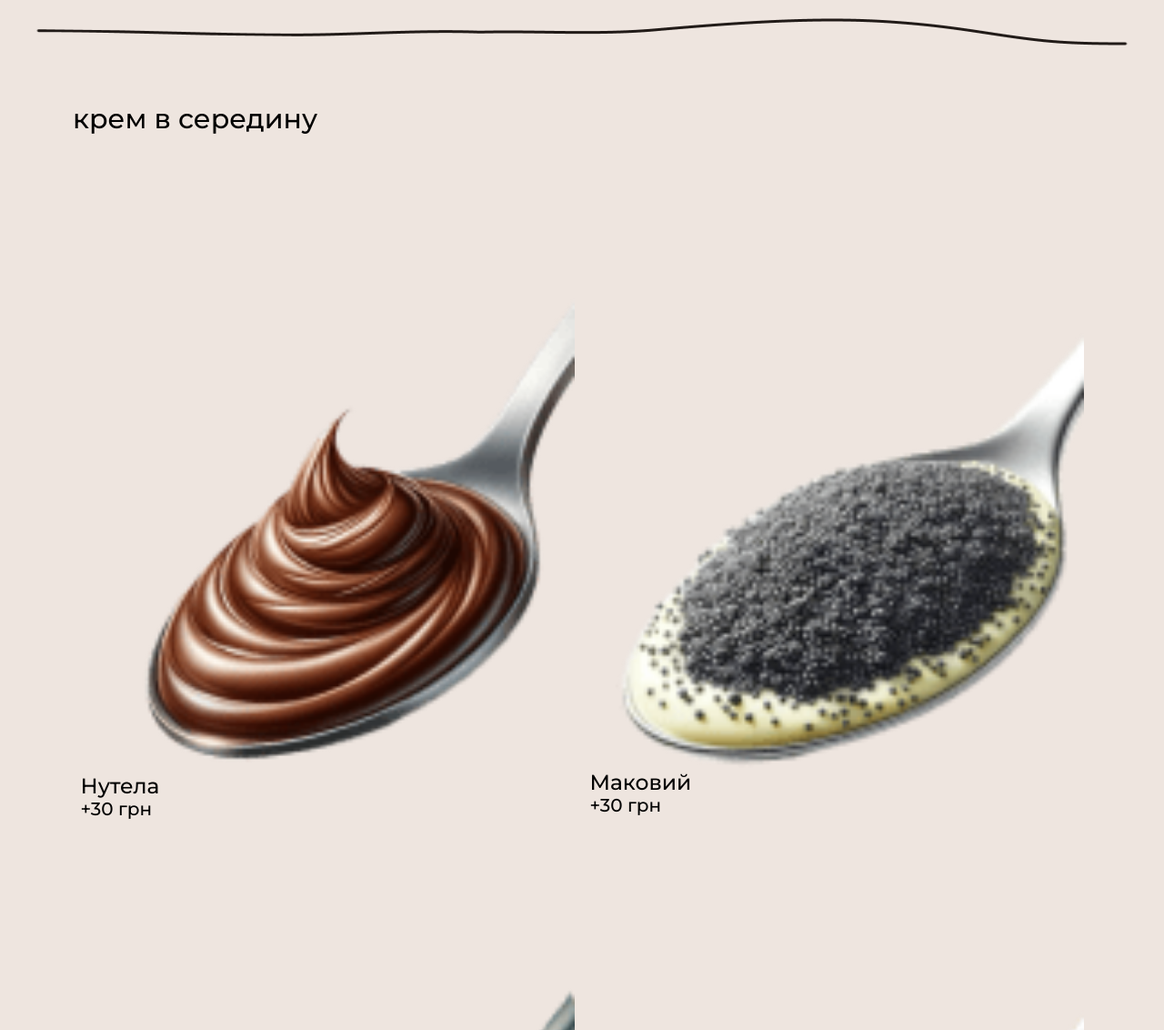
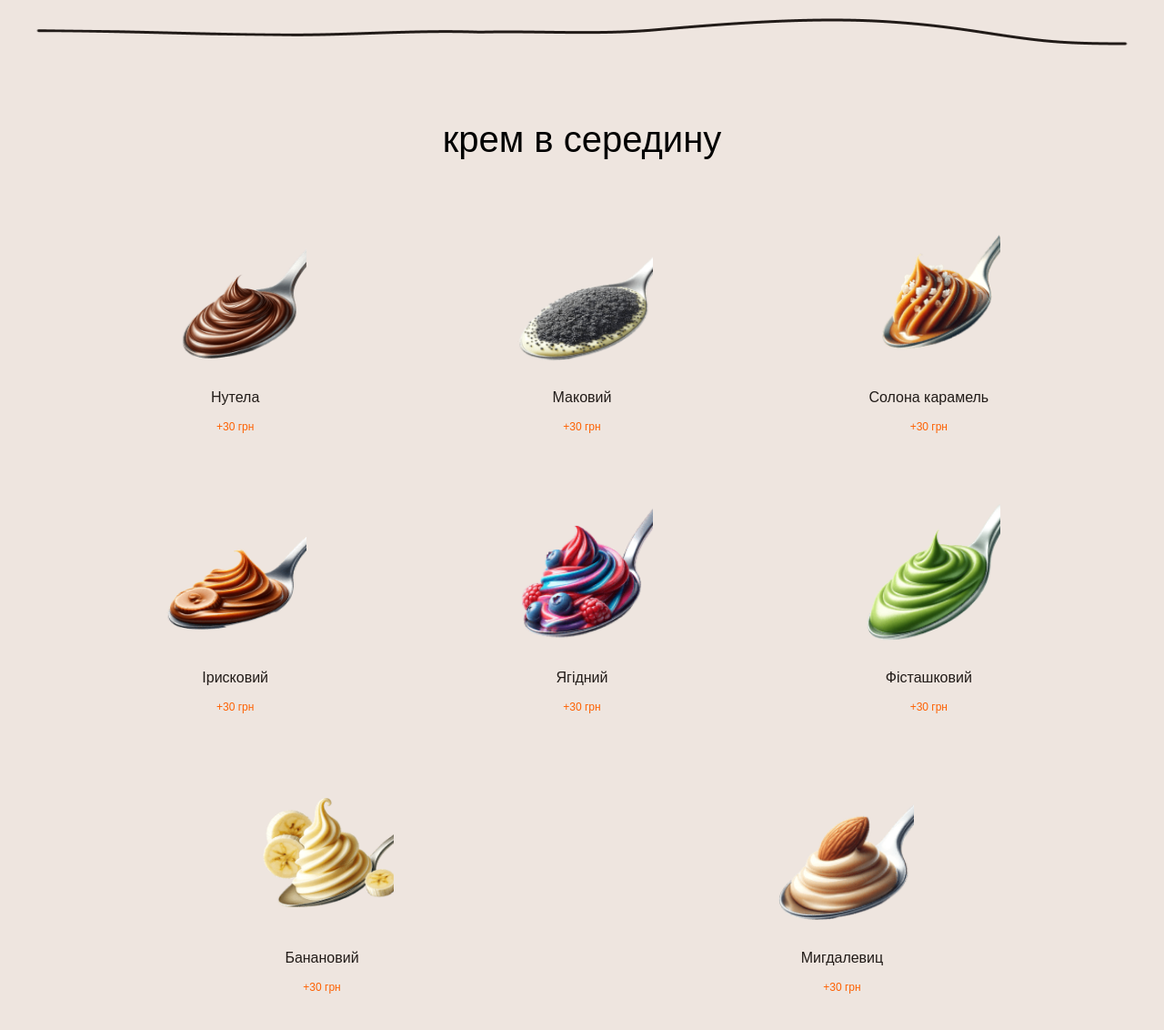
Before and after one commit to LadunovaNadia/Chimney_proj, a website built with Parcel: page src/index.html in a window 1280 px wide. Shown: the part 2660-3792 px from the top of the page at 91% size. Built offline with nearby package versions, Linux system fonts and the light colour scheme; a web font is replaced by a local one.

Commit message:
cream_inside_done

```diff
--- a/src/partials/cream_inside/cream_inside.css
+++ b/src/partials/cream_inside/cream_inside.css
@@ -1,5 +1,20 @@
 .cream_inside_section {
 	padding: 64px 0;
+
+	position: relative;
+}
+
+.cream_inside_section::after {
+	content: "";
+	background-image: url("/src/images/menu/curve_botton_line-min.png");
+	background-repeat: no-repeat;
+	position: absolute;
+	bottom: 0;
+	left: 50%;
+	transform: translateX(-50%);
+	width: 347px;
+	height: 18px;
+
 }
 
 .cream_inside_container {
@@ -8,10 +23,19 @@
 	gap: 64px;
 }
 
-.container {}
+.cream_title_svg_container {
+	display: flex;
+	align-items: center;
+	justify-content: center;
+}
 
 .cream_inside_title {
 	position: relative;
+
+	font-family: var(--font-family);
+	font-weight: var(--normal);
+	font-size: var(--subtitle-1);
+	color: var(--black-00);
 }
 
 .cream_inside_svg {
@@ -19,6 +43,7 @@
 	width: 273px;
 	height: 26px;
 	fill: var(--main-roze);
+	z-index: -1;
 }
 
 .cream_inside_list {
@@ -34,8 +59,93 @@
 width: calc((100% - (2 * 17px)) / 2);
 display: flex;
 flex-direction: column;
+align-items: center;
+gap: 30px;
+
+width: 163px;
+height: 268px;
 }
 
-.cream_list_title {}
+.cream_inside_item img {
+width: 159px;
+height: 157px;
+}
 
-.cream_list_text {}
+.cream_text_container {
+display: flex;
+flex-direction: column;
+gap: 7.5px;
+}
+
+.cream_list_title {
+font-family: var(--font-family);
+font-weight: var(--normal);
+font-size: var(--body-2);
+text-align: center;
+color: var(--black-100);
+}
+
+.cream_list_text {
+	font-family: var(--font-family);
+		font-weight: var(--normal);
+		font-size: 10px;
+		text-align: center;
+		color: var(--main-orange);
+}
+
+@media only screen and (min-width: 744px) {
+.cream_inside_section {
+	padding-top: 80px;
+}
+
+.cream_inside_section::after {
+	width: 669px;
+}
+
+.cream_inside_container {
+	gap: 69px;
+}
+
+.cream_inside_svg {
+	width: 609px;
+	height: 47px;
+}
+
+.cream_inside_title {
+	font-size: var(--large-3);
+}
+
+.cream_inside_list {
+	column-gap: 24px;
+}
+
+.cream_inside_item {
+		width: calc((100% - 2 * 24px) / 3);
+}
+
+.cream_inside_list li:nth-child(7),
+.cream_inside_list li:nth-child(8),
+.cream_inside_list li:nth-child(9),
+.cream_inside_list li:nth-child(10) {
+	/* Два елементи в ряд */
+	width: calc((100% - 24px) / 2);
+}
+
+.cream_inside_item img {
+	width: 157px;
+	height: 153px;
+}
+
+.cream_text_container {
+gap: 16.5px;
+}
+
+.cream_list_title {
+	font-size: 16px;
+
+}
+
+.cream_list_text {
+	font-size: var(--subtitle);
+}
+}
--- a/src/partials/cream_inside/cream_inside.html
+++ b/src/partials/cream_inside/cream_inside.html
@@ -1,60 +1,94 @@
-<section class="cream_inside_section">
+<section class="cream_inside_section" id="cream_inside">
 	<div class="cream_inside_container container">
+
+		<div class="cream_title_svg_container">
 		<h2 class="cream_inside_title">крем в середину</h2>
 		<svg class="cream_inside_svg">
-			<use href="/src/images/cream_inside/cream_inside_svg.svg"></use>
+			<use href="/src/images/symbol-defs.svg#icon-roze_decor_svg"></use>
 		</svg>
+		</div>
+
 
 		<ul class="cream_inside_list">
 			<li class="cream_inside_item">
 				<img src="/src/images/cream_inside/nutela_1x-min.png" alt="">
+				<div class="cream_text_container">
 				<h3 class="cream_list_title">Нутела</h3>
 				<p class="cream_list_text">+30 грн</p>
+				</div>
+
 			</li>
 			<li class="cream_inside_item">
 				<img src="/src/images/cream_inside/poppy_1x-min.png" alt="">
+				<div class="cream_text_container">
 				<h3 class="cream_list_title">Маковий</h3>
 				<p class="cream_list_text">+30 грн</p>
+				</div>
+
 			</li>
 			<li class="cream_inside_item">
 				<img src="/src/images/cream_inside/salted_caramel_1x-min.png" alt="">
+				<div class="cream_text_container">
 								<h3 class="cream_list_title">Солона карамель</h3>
 								<p class="cream_list_text">+30 грн</p>
+				</div>
+
 			</li>
 			<li class="cream_inside_item">
 				<img src="/src/images/cream_inside/toffee_1x-min.png" alt="">
+				<div class="cream_text_container">
 								<h3 class="cream_list_title">Ірисковий</h3>
 								<p class="cream_list_text">+30 грн</p>
+				</div>
+
 			</li>
 			<li class="cream_inside_item">
 				<img src="/src/images/cream_inside/berry_1x-min.png" alt="">
+				<div class="cream_text_container">
 								<h3 class="cream_list_title">Ягідний</h3>
 								<p class="cream_list_text">+30 грн</p>
+				</div>
+
 			</li>
 			<li class="cream_inside_item">
 				<img src="/src/images/cream_inside/pistachio_1x-min.png" alt="">
+				<div class="cream_text_container">
 								<h3 class="cream_list_title">Фісташковий</h3>
 								<p class="cream_list_text">+30 грн</p>
+				</div>
+
 			</li>
 			<li class="cream_inside_item">
 				<img src="/src/images/cream_inside/banana_1x-min.png" alt="">
+				<div class="cream_text_container">
 								<h3 class="cream_list_title">Банановий</h3>
 								<p class="cream_list_text">+30 грн</p>
+				</div>
+
 			</li>
 			<li class="cream_inside_item">
 				<img src="/src/images/cream_inside/almond_1x-min.png" alt="">
+				<div class="cream_text_container">
 								<h3 class="cream_list_title">Мигдалевиц</h3>
 								<p class="cream_list_text">+30 грн</p>
+				</div>
+
 			</li>
 			<li class="cream_inside_item">
 				<img src="/src/images/cream_inside/pear_gorgonzola_1x-min.png" alt="">
+				<div class="cream_text_container">
 								<h3 class="cream_list_title">Груша - горгонзола</h3>
 								<p class="cream_list_text">+30 грн</p>
+				</div>
+
 			</li>
 			<li class="cream_inside_item">
 				<img src="/src/images/cream_inside/dor_blue_berry_1x-min.png" alt="">
+				<div class="cream_text_container">
 								<h3 class="cream_list_title">Дорблю - ягода</h3>
 								<p class="cream_list_text">+30 грн</p>
+				</div>
+
 			</li>
 		</ul>
 	</div>
--- a/src/partials/menu/menu.html
+++ b/src/partials/menu/menu.html
@@ -9,33 +9,33 @@
 			<use href="/src/images/symbol-defs.svg#icon-line_menu"></use>
 		</svg>
 	</div>
-
 <ul class="select_wrap_list">
 	<li class="select_item" data-target="menu_select_block">
 		<p>Чімі</p>
 	</li>
-		<li class="select_item">
+	<li class="select_item" data-target="cream_inside">
 		<p>крема</p>
 	</li>
-		<li class="select_item">
+	<li class="select_item" data-target="combo_cream">
 		<p>комбо крем</p>
 	</li>
-		<li class="select_item">
+	<li class="select_item" data-target="non_sweet">
 		<p>не солодкі</p>
 	</li>
-		<li class="select_item">
+	<li class="select_item" data-target="sandwich">
 		<p>сендвіч</p>
 	</li>
-		<li class="select_item">
+	<li class="select_item" data-target="baking">
 		<p>випічка</p>
 	</li>
-		<li class="select_item">
+	<li class="select_item" data-target="coffee">
 		<p>кава</p>
 	</li>
-		<li class="select_item">
+	<li class="select_item" data-target="non_coffee">
 		<p>не кава</p>
 	</li>
 </ul>
+
 </div>
 
 
```
Also changed, not shown: src/images/cream_inside/cream_inside_svg.svg (deleted), src/images/symbol-defs.svg. Lines whose indentation alone changed are shown as unchanged.
